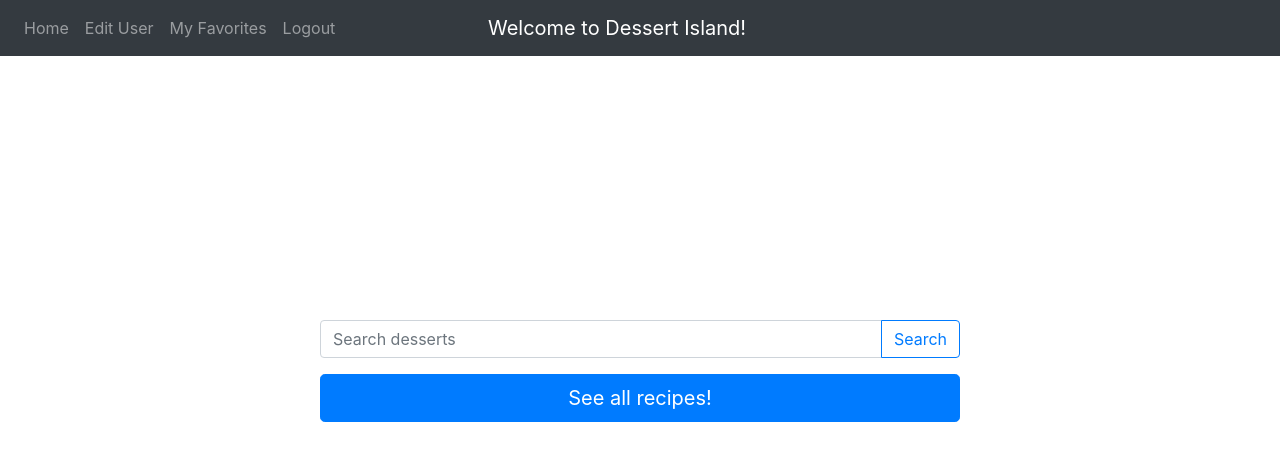
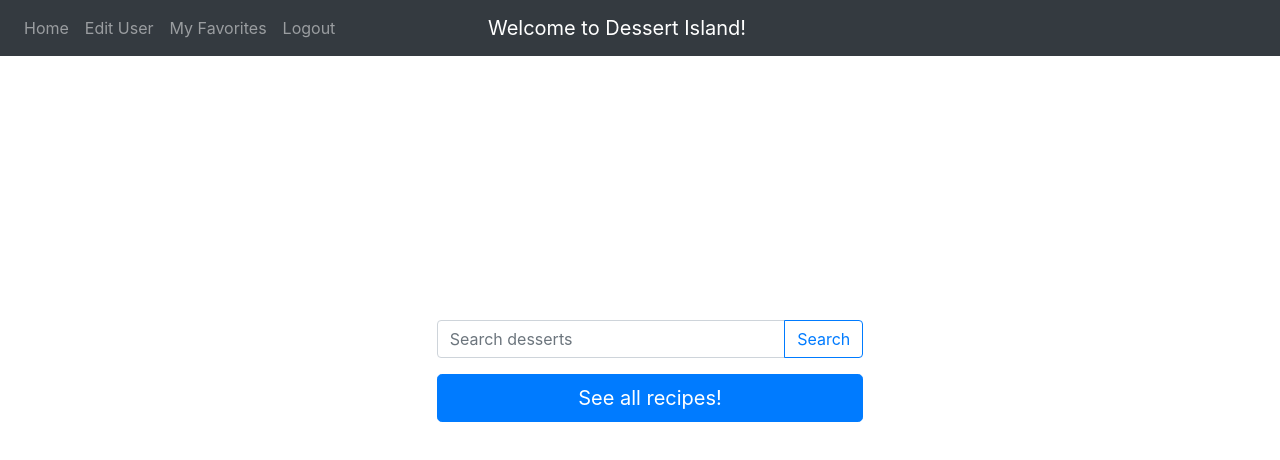
Before and after one commit to kgrowkgrow/frontDessertIsland, a React (Create React App) app: page / in a window 1280 px wide. Shown: the top 460 px of the page. Built offline with nearby package versions, Linux system fonts and the light colour scheme; no server answers; sample sign-in values are in the browser's storage.

Commit message:
fixed styling on show page

```diff
--- a/src/App.css
+++ b/src/App.css
@@ -12,6 +12,8 @@
 #app-container {
   height: 100%;
   padding-top: 56px;
+  padding-left: 10px;
+  padding-right: 10px;
 }
 
 html, body, #app, #app>div, body>#root, body>#root>#app-container {
@@ -87,7 +89,7 @@ html, body, #app, #app>div, body>#root, body>#root>#app-container {
 }
 
 .recipe-ingredients {
-  /* background-color: lightcoral; */
+  padding-top: 30px;
 }
 
 .ingredient-directions-row {
@@ -95,15 +97,12 @@ html, body, #app, #app>div, body>#root, body>#root>#app-container {
 }
 
 .recipe-directions {
-  /* background-color: lightgreen; */
-}
-
-.comments-container {
-
+  padding: 10px;
+  padding-top: 32px;
 }
 
 .recipe-show-column {
-
+  padding: 25px;
 }
 
 .meal-info-div {
@@ -120,10 +119,6 @@ html, body, #app, #app>div, body>#root, body>#root>#app-container {
   top: 40%;
 }
 
-.go-to-index-button {
-
-}
-
 .index-page-button-div {
   text-align: center;
 }
--- a/src/Containers/Main.js
+++ b/src/Containers/Main.js
@@ -16,7 +16,7 @@ class Main extends Component {
                 <Container fluid className="main-container full-height">
                 <Row>
                     <Col></Col>
-                    <Col xs={6}>
+                    <Col xs={4}>
                         <Row>
                            <SearchBar/>
                         </Row>
--- a/src/Containers/RecipeShowContainer.js
+++ b/src/Containers/RecipeShowContainer.js
@@ -46,6 +46,7 @@ const RecipeShowContainer = (props) => {
             if (comments === null) {
                 setComments(data.comments)
                 props.setInitialComments(data.comments)
+
             }
         })
     }
@@ -68,6 +69,7 @@ const RecipeShowContainer = (props) => {
             .then(data => {
                 console.log(data)
                 props.addNewFavorite(data)
+                window.scrollTo(0, 0)
         })} else {
             return
         }
```
Also changed, not shown: src/Containers/LoginPage.js (+0 -7 lines).
